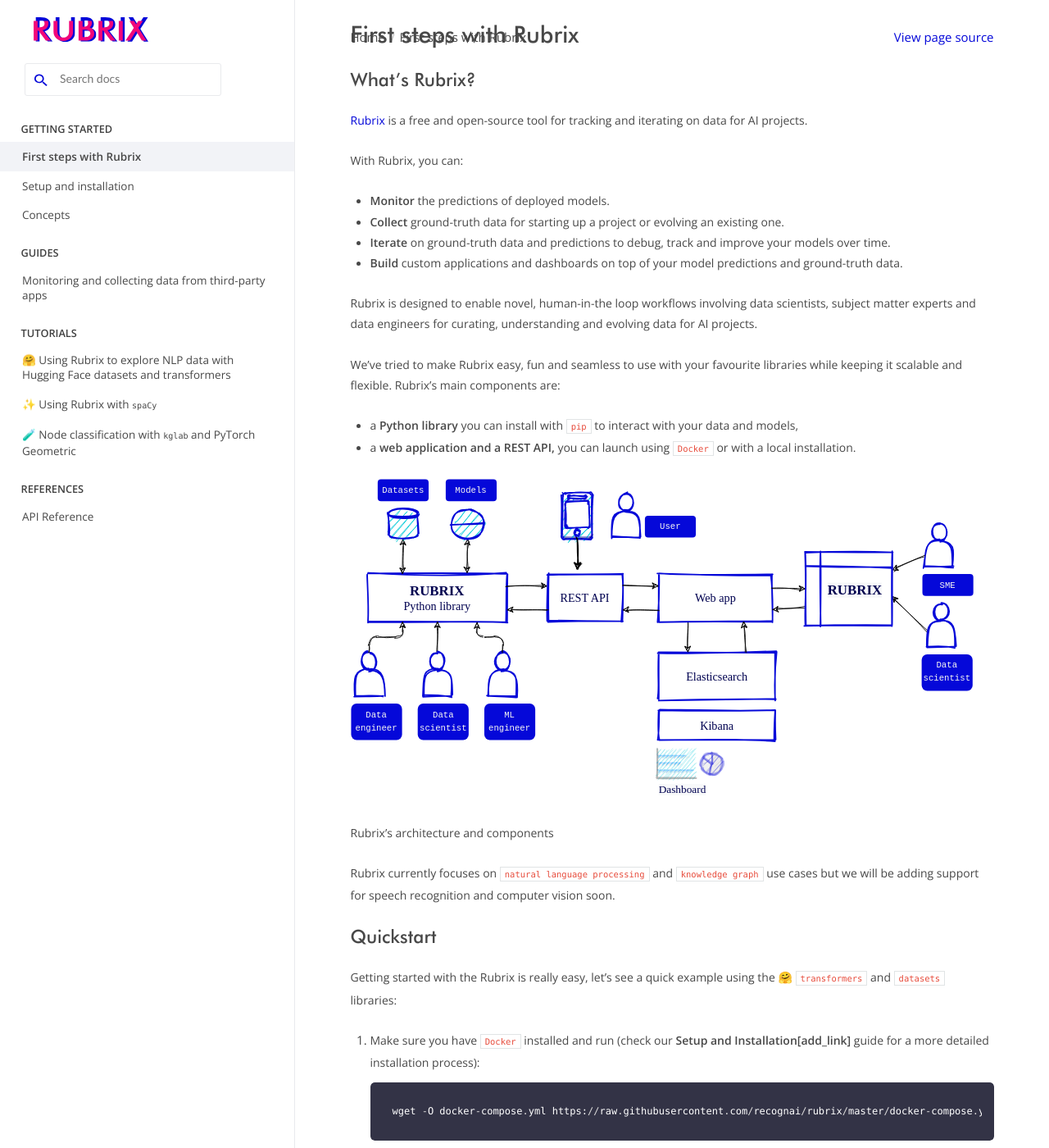
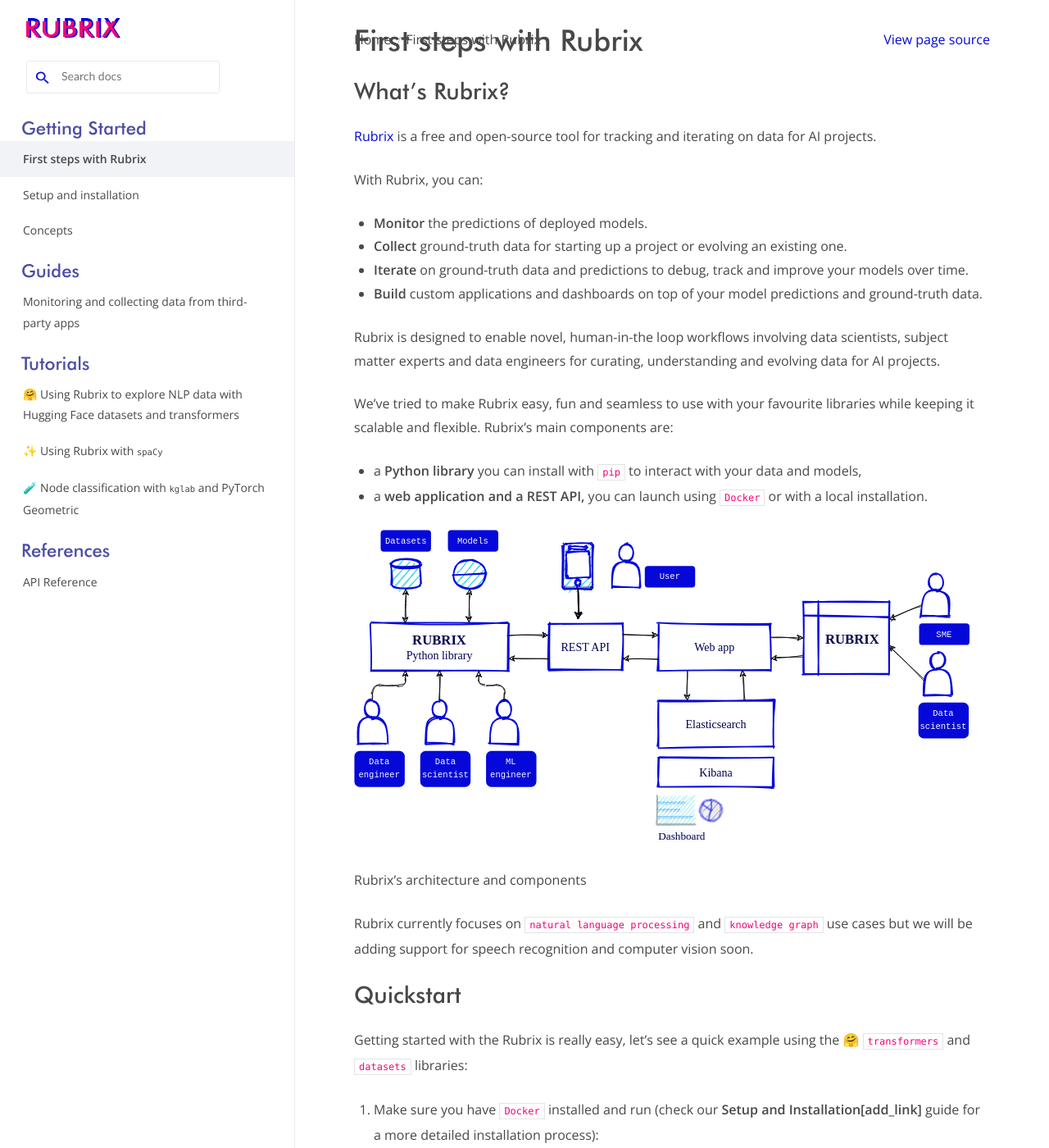
Before and after one commit to python547/rubrix-python251, a Sphinx documentation site: the page built from docs/index.rst, in a window 1280 px wide and 1400 px high. Shown: the whole window at 82% size. Built offline with Sphinx 7.4.7 and the Read the Docs theme 2.0.0, drawn with Linux system fonts in a browser that asks for light colours; the version number could not be read and is left out.

Commit message:
Docs theme - font sizes and colors (#53)
* Docs theme - font sizes and colors

fix #42

* h1 margin

```diff
--- a/docs/_static/css/custom.css
+++ b/docs/_static/css/custom.css
@@ -17,10 +17,13 @@
   color: #484848;
 }
 html {
-  font-size: 15px;
+  font-size: 16px;
 }
 h1 {
-  font-size: 190%;
+  font-size: 36px;
+}
+h2 {
+  font-size: 28px;
 }
 #search-results {
   margin-top: 4em;
@@ -29,10 +32,10 @@
   margin-top: -2em;
 }
 .document .section h1 {
-  margin-top: 3em;
+  margin-top: 2em;
 }
 .document .section h2 {
-  margin-top: 2.5em;
+  margin-top: 1.5em;
 }
 .document .section h3 {
   margin-top: 2em;
@@ -40,8 +43,11 @@
 .rst-footer-buttons {
   margin-top: 4em;
 }
+.wy-menu-vertical, .wy-menu-vertical p, .wy-menu-vertical a {
+  font-size: 14px;
+}
 p {
-  font-size: 14px;
+  font-size: 16px;
   line-height: 1.8em;
 }
 .wy-breadcrumbs li:firt-child {
@@ -107,6 +113,11 @@
 }
 .wy-menu-vertical a, .wy-menu-vertical li.current>a span.toctree-expand, .wy-menu-vertical li.on a span.toctree-expand {
   color: var(--sidebarColor);
+  font-size: 14px;
+  line-height: 1.8em;
+}
+.rst-content code.literal, .rst-content tt.literal {
+  color: #F2067A;
 }
 .wy-menu-vertical li.toctree-l2.current>a, .wy-menu-vertical li.toctree-l2.current li.toctree-l3>a {
   background: var(--sidebarBackgroundDarker)
@@ -118,7 +129,12 @@
   background: var(--sidebarBackgroundDarker)
 }
 .wy-menu-vertical header, .wy-menu-vertical p.caption {
-  color: var(--sidebarTitleColor)
+  color: #4C4EA3;
+  font-size: 22px;
+  font-family: 'Futura Medium';
+  font-weight: normal;
+  padding: 0 20px;
+  text-transform: none;
 }
 
 a {
@@ -158,8 +174,12 @@
 .wy-side-nav-search {
   text-align: left;
 }
+.wy-side-nav-search .wy-dropdown>a, .wy-side-nav-search>a {
+  padding-left: 0;
+}
 .wy-side-nav-search img {
-  max-width: 150px !important;
+  max-width: 120px !important;
+  padding-left: 0;
 }
 .wy-nav-top {
   background: var(--primaryColor)
@@ -266,6 +286,9 @@
   .wy-nav-content-wrap {
     margin-left: var(--sidebarWidth);
   }
+  .wy-menu-vertical p.caption {
+    padding-left: 26px;
+  }
   .wy-menu-vertical {
     width: var(--sidebarWidth);
   }
@@ -276,14 +299,13 @@
     width: var(--sidebarWidth);
   }
   .wy-side-nav-search,
-  .wy-menu-vertical p.caption,
   .wy-menu-vertical li.toctree-l1.current>a,
   .wy-menu-vertical a {
     padding-left: 2em;
     padding-right: 2em;
   }
   .wy-menu-vertical li.toctree-l2.current>a {
-    padding-left: 3em;
+    padding-left: 34px;
     padding-right: 2em;
   };
   .wy-menu-vertical li.toctree-l2.current li.toctree-l3>a,
```
